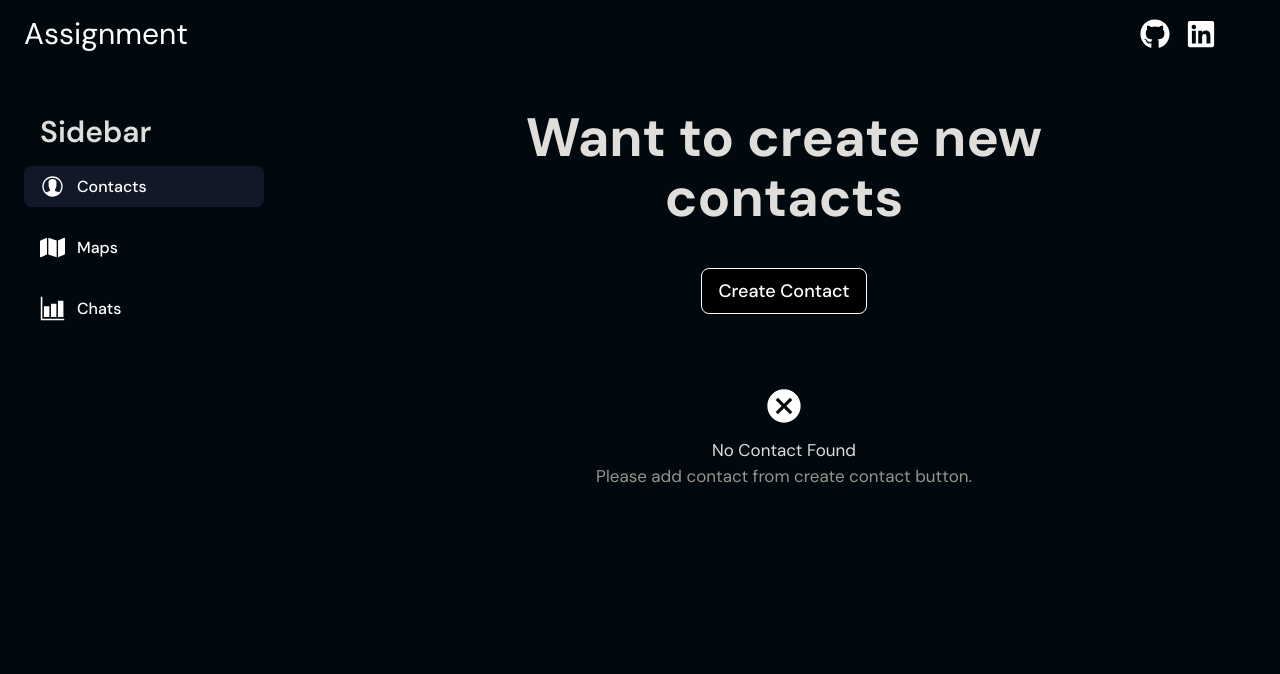
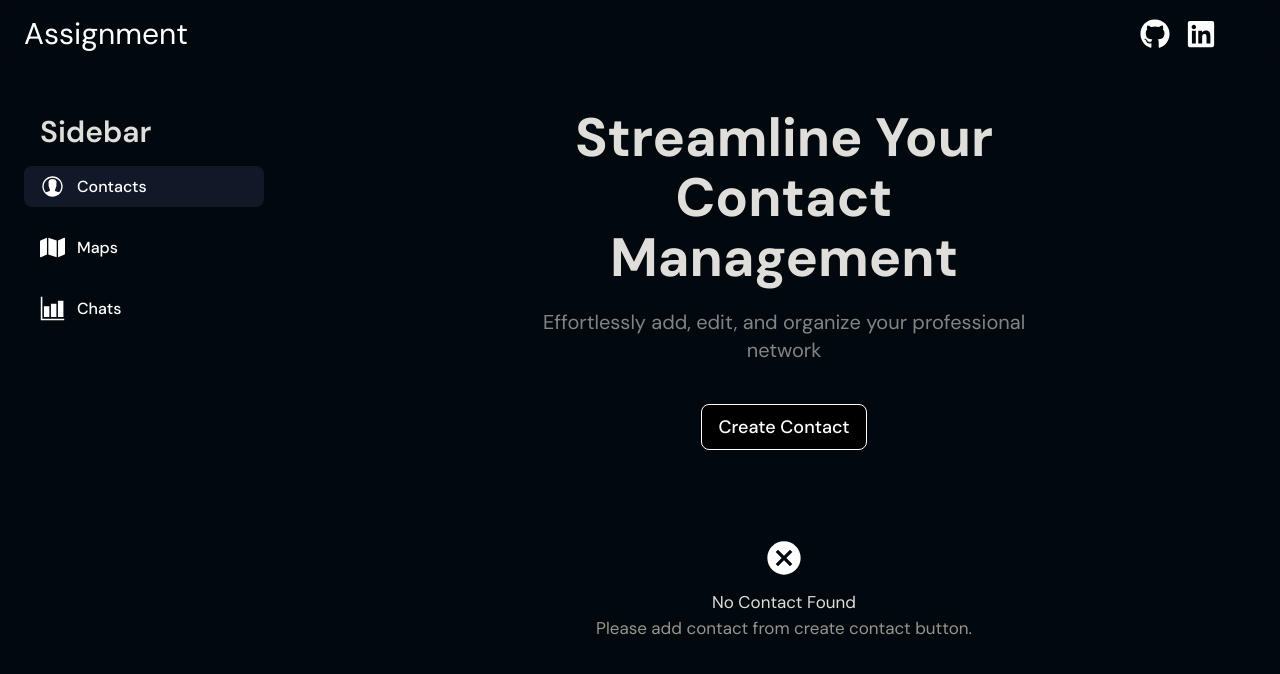
Before and after one commit to bisht-xp/frontend-dashboard, a React (Vite) app: page / in a window 1280 px wide. Shown: the top 674 px of the page. Built offline with nearby package versions, Linux system fonts and the light colour scheme.

Commit message:
add: added the heading and subheading

```diff
--- a/src/pages/Home.tsx
+++ b/src/pages/Home.tsx
@@ -58,13 +58,16 @@ const Home: React.FC = () => {
       <div className="md:pb-10">
         <div className="max-w-[540px] mx-auto mb-10">
           <h2 className="text-center text-2xl md:text-[54px] md:leading-[60px] font-bold text-[#E0DEDA]">
-            Want to create new contacts
+            Streamline Your Contact Management
           </h2>
+          <p className="text-white/50 text-sm md:text-xl text-center mt-5">
+            Effortlessly add, edit, and organize your professional network
+          </p>
         </div>
         <div className="flex justify-center items-center">
           <button
             onClick={handleCreateContact}
-            className="bg-black text-white text-lg border-white border px-4 py-2 rounded-lg inline-flex items-center font-medium justify-center hover:bg-gray-900 transition"
+            className="bg-black text-white text-lg border-white border px-4 py-2 rounded-lg inline-flex items-center font-medium justify-center hover:bg-gray-900 transition duration-300"
           >
             Create Contact
           </button>
@@ -84,7 +87,8 @@ const Home: React.FC = () => {
             ))}
           </div>
         ) : (
-          <div className="w-full flex-col md:w-[540px] mx-auto mt-8 justify-center items-center">
+          <div className="w-full md:w-[540px] mx-auto mt-8 ">
+            <div className="flex flex-col justify-center items-center">
               <div className="flex justify-center mt-4">
                 <MdCancel className="text-white" size="40px" />
               </div>
@@ -95,6 +99,7 @@ const Home: React.FC = () => {
                   Please add contact from create contact button.
                 </span>
               </p>
+            </div>
           </div>
         )}
       </div>
```
Lines whose indentation alone changed are shown as unchanged.
